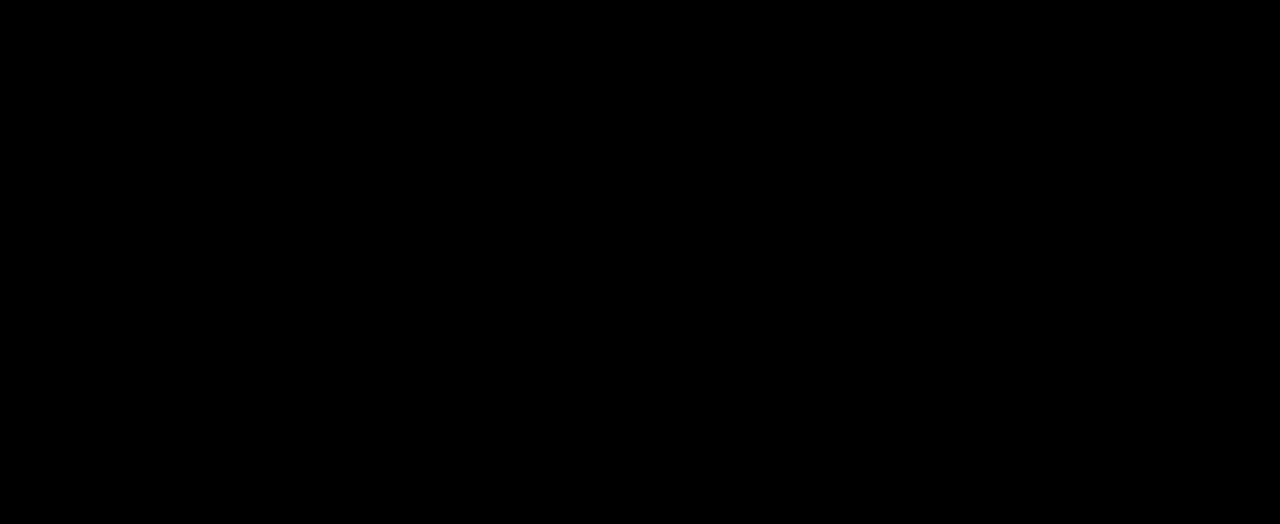
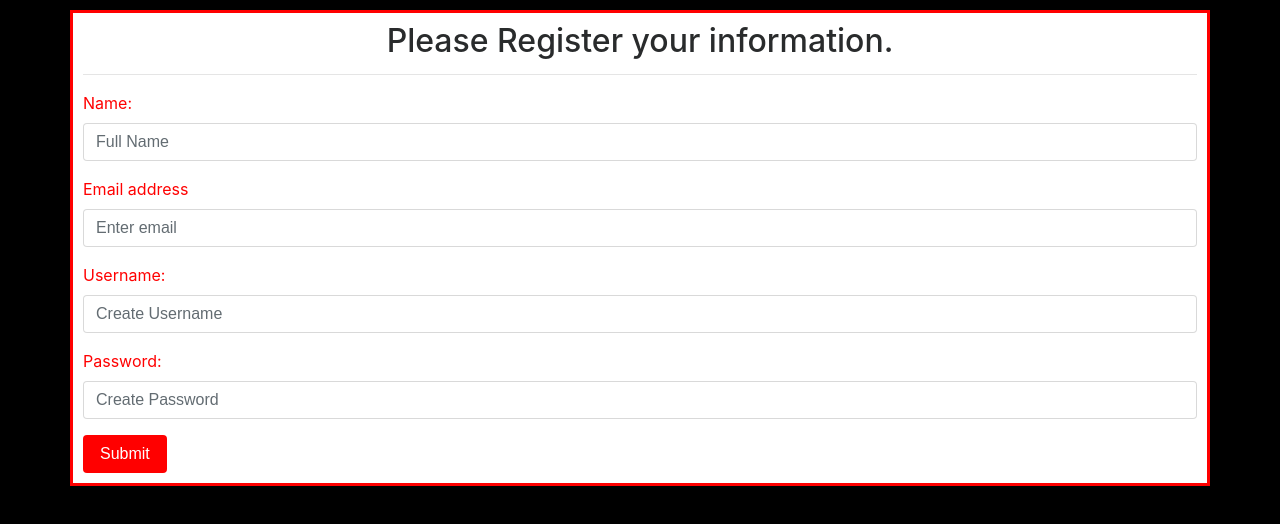
Before and after one commit to parkersalterego/hackathonAngular1-18, an Angular app: page /register in a window 1280 px wide. Before the commit this address led to /. Shown: the top 524 px of the page. Built offline with nearby package versions, Linux system fonts and the light colour scheme.

Commit message:
finished the registration. made this folder for now, not sure if it is supposed to go to the premade folder that Adam made. but just in case, putting it here

```diff
--- a/src/app/app.routes.ts
+++ b/src/app/app.routes.ts
@@ -4,6 +4,7 @@
 import { LoginComponent } from './login/login.component';
 import { NewGuestComponent } from './components/new-guest/new-guest.component';
 import { CurrentGuestsComponent } from './components/current-guests/current-guests.component';
+import { RegisterComponent } from './components/register/register.component';
 
 const routes: Routes = [
     {
@@ -17,6 +18,10 @@
     {
       path: 'current-guests',
       component: CurrentGuestsComponent
+    },
+    {
+      path: 'register',
+      component: RegisterComponent
     }
 ];
 
--- a/src/app/components/register/register.component.css
+++ b/src/app/components/register/register.component.css
@@ -0,0 +1,37 @@
+#main_register {
+    display: grid;
+    grid-template-columns: repeat(12, 1fr);
+    grid-template-rows: repeat(6 minmax(150px, auto));
+}
+
+#form__register {
+    margin-top: 10px;
+    background-color: #fff;
+    grid-column: 4 / span 6;
+    grid-row: 3 / span 2;
+    padding: 10px;
+    border: 3px solid red;
+}
+
+h2 {
+    text-align: center;
+}
+
+label, .btn> a:hover {
+    color: red;
+}
+
+.btn {
+    align-items: center;
+    justify-self: center;
+    background-color: red;
+}
+.btn, .btn >a {
+    color: #fff;
+    text-decoration: none;
+}
+.btn:hover {
+    background-color: #fff;
+    color: red;
+    border: 3px solid red;
+}
--- a/src/app/components/register/register.component.html
+++ b/src/app/components/register/register.component.html
@@ -1,3 +1,25 @@
-<p>
-  register works!
-</p>
+<div class="container-fluid" id="main_register">
+  <div class="container" id="form__register">
+    <h2>Please Register your information.</h2>
+    <hr>
+    <form>
+      <div class="form-group">
+        <div class="form-group">
+          <label for="inputName">Name:</label>
+          <input type="text" class="form-control" aria-describedby="Your Name" placeholder="Full Name" name="name">
+        </div>
+        <label for="inputEmail">Email address</label>
+        <input type="email" class="form-control" id="inputEmail" aria-describedby="email" placeholder="Enter email">
+      </div>
+      <div class="form-group">
+        <label for="inputUsername">Username:</label>
+        <input type="text" class="form-control" aria-describedby="username" placeholder="Create Username" name="username" >
+      </div>
+      <div class="form-group">
+        <label for="inputPassword">Password:</label>
+        <input type="password" class="form-control" id="inputPassword" placeholder="Create Password">
+      </div>
+      <button type="submit" class="btn center"><a routerLink="/">Submit</a></button>
+    </form>
+  </div>
+</div>
--- a/src/app/components/register/register.component.ts
+++ b/src/app/components/register/register.component.ts
@@ -1,7 +1,7 @@
 import { Component, OnInit } from '@angular/core';
 
 @Component({
-  selector: 'app-register',
+  selector: 'register',
   templateUrl: './register.component.html',
   styleUrls: ['./register.component.css']
 })
--- a/src/app/login/login.component.css
+++ b/src/app/login/login.component.css
@@ -21,7 +21,6 @@
 }
 
 .heading {
-    color: red;
     text-align: center;
 }
 
@@ -32,11 +31,11 @@
 }
 
 .btn:hover {
+    color: red;
     background-color: #fff;
-    color: red;
     border: 1.5px solid red;
 }
 
-label {
+label, .heading {
     color: red;
 }
--- a/src/app/login/login.component.html
+++ b/src/app/login/login.component.html
@@ -15,6 +15,7 @@
         </div>
         <button type="submit" class="btn">Submit</button>
       </form>
+      <small>Not yet a member? <a routerLink="/register">Please join!</a></small>
     </div>
   </div>
 </div>
```
